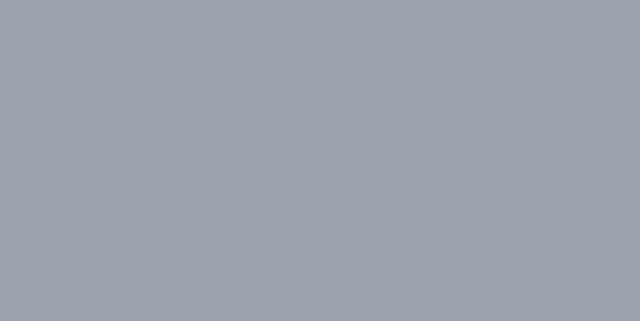
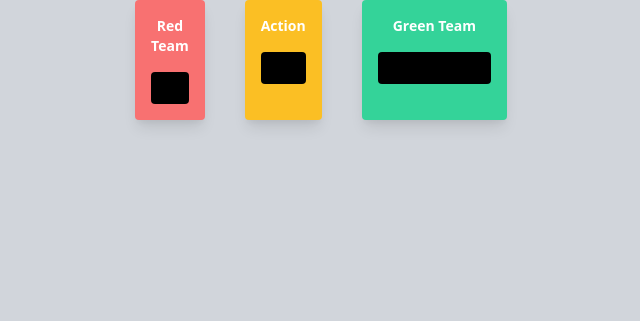
Before and after one commit to GanerCodes/LaserProject, a plain HTML site: page LaserProject/static/game.html in a window 1280 px wide. Shown: the top 321 px of the page, without its empty margins (319-959 px from the left). Drawn offline with nearby package versions, Linux system fonts and the light colour scheme.

Commit message:
game.html

```diff
--- a/LaserProject/static/game.html
+++ b/LaserProject/static/game.html
@@ -10,25 +10,28 @@
       href="https://cdn.jsdelivr.net/npm/tailwindcss@2.2.16/dist/tailwind.min.css"
     />
     </head>
-    <body class="bg-gray-400 flex justify-center items-center h-screen">
+    <body class="bg-gray-300 flex justify-center h-screen">
         <div class="text-center">
-          <h1 class="text-3xl font-bold mb-4">Setup</h1>
-
-          <div class="flex gap-8">
+          <div class="flex gap-10">
             <!-- Red Team Column -->
-            <div class="w-1/2 bg-red-500 p-4 rounded shadow-lg">
+            <div class="w-300 bg-red-400 p-4 rounded shadow-lg">
               <h2 class="text-sm font-semibold text-white mb-4">Red Team</h2>
               <div class="space-y-4" id="redTeamDiv">
+                <div class= "bg-black p-4 rounded flex space-x-4"></div>
               </div>
             </div>
-            <div>
-
-            </div class ="w-1/2 bg-black-500 p-4 rounded shadow-lg">
-                <h2 class="text-sm font-semibold text-white mb-4 "></h2>
+            <!-- Action Column-->
+            <div class ="w-300 bg-yellow-400 p-4 rounded shadow-lg">
+                <h2 class="text-sm font-semibold text-white mb-4 ">Action</h2>
+                <div class="space-y-4" id="actionDiv">
+                  <div class= "w-full bg-black p-4 rounded flex space-x-4"></div>
+                </div>
+            </div>
             <!-- Green Team Column -->
-            <div class="w-1/2 bg-green-500 p-4 rounded shadow-lg">
+            <div class="w-full bg-green-400 p-4 rounded shadow-lg">
               <h2 class="text-sm font-semibold text-white mb-4">Green Team</h2>
               <div class="space-y-4" id = "greenTeamDiv">
+                <div class= "w-full bg-black p-4 rounded flex space-x-4"></div>
               </div>
             </div>
           </div>
--- a/LaserProject/static/index.css
+++ /dev/null
@@ -1,11 +0,0 @@
-body {
-    background-image: url('/images/logo.jpg');
-    background-position: 20% 20%;
-    background-size: 2400px,1600px;
-}
-.center{
-    display:block;
-    margin-left: auto;
-    margin-right: auto;
-    width: 50%;
-}
```
Also changed, not shown: LaserProject/static/game.css (deleted).
